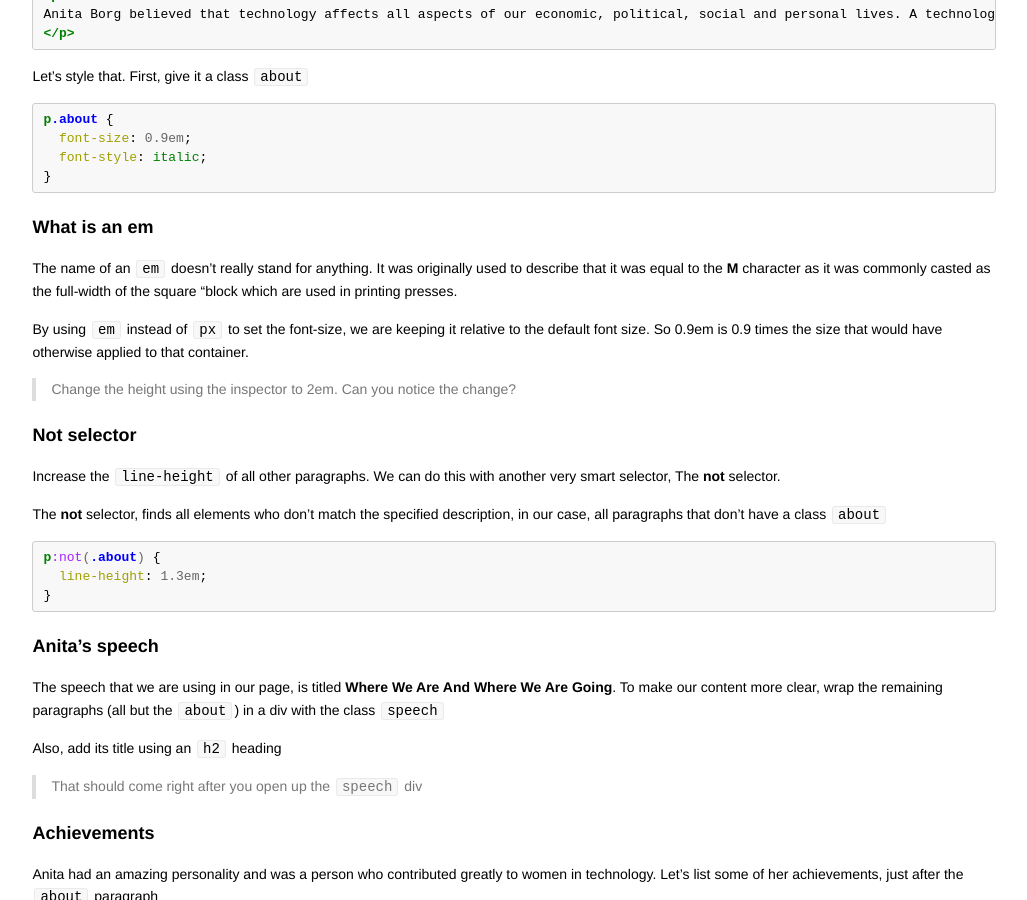
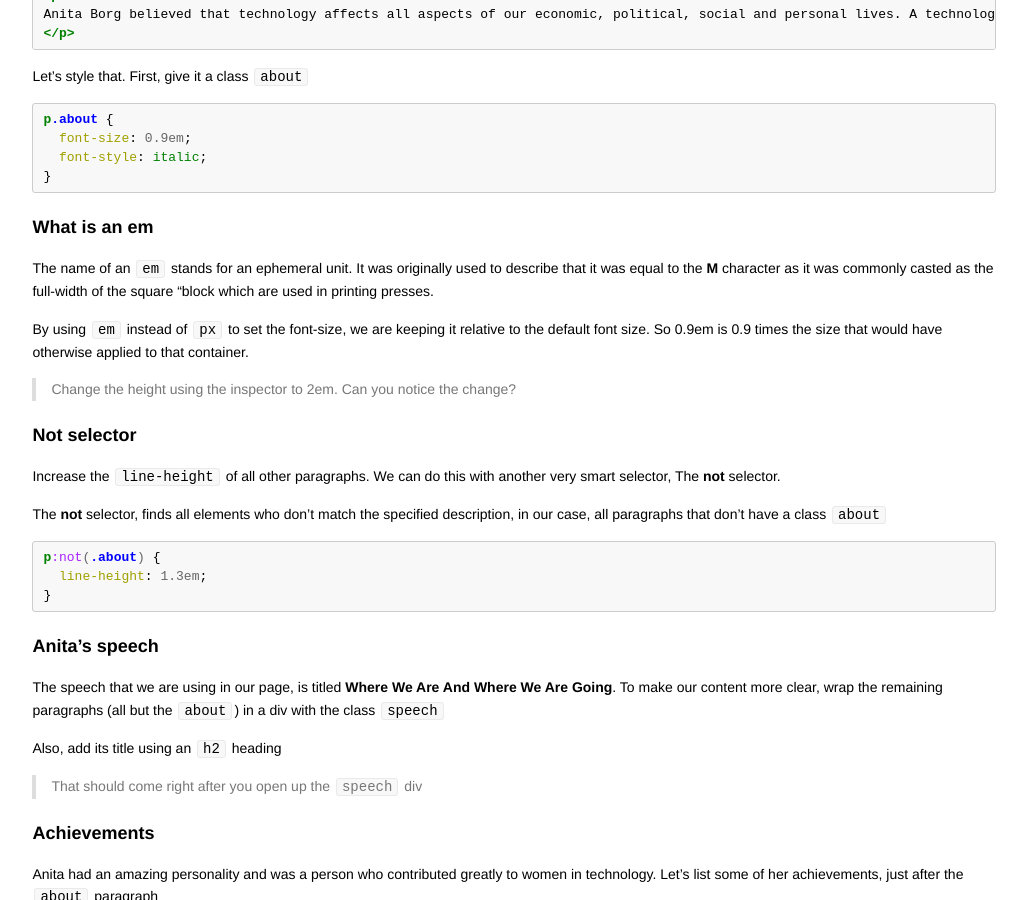
Before and after one commit to codebar/tutorials, a Jekyll site: the page built from html/lesson5/tutorial.md, in a window 1280 px wide and 900 px high, scrolled down 5629 px. Shown: the whole window, without its empty margins (126-1153 px from the left). Built offline with Jekyll 4.4.1, drawn with Linux system fonts in a browser that asks for light colours; Markdown is read by kramdown in place of the engine named in the settings.

Commit message:
Fix mistake in em definition

```diff
--- a/html/lesson5/tutorial.md
+++ b/html/lesson5/tutorial.md
@@ -328,7 +328,7 @@ p.about {
 
 ### What is an em
 
-The name of an `em` doesn't really stand for anything. It was originally used to describe that it was equal to the **M** character as it was commonly casted as the full-width of the square "block which are used in printing presses.
+The name of an `em` stands for an ephemeral unit. It was originally used to describe that it was equal to the **M** character as it was commonly casted as the full-width of the square "block which are used in printing presses.
 
 By using `em` instead of `px` to set the font-size, we are keeping it relative to the default font size. So 0.9em is 0.9 times the size that would have otherwise applied to that container.
 
```
